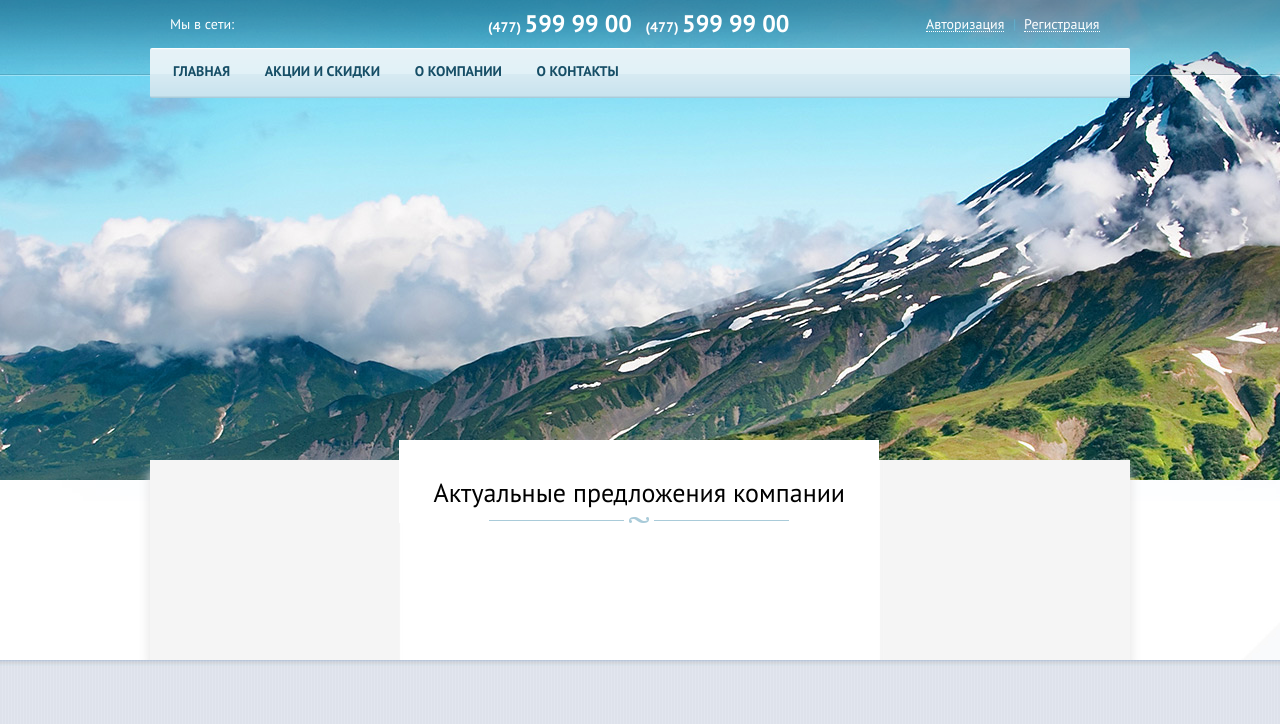
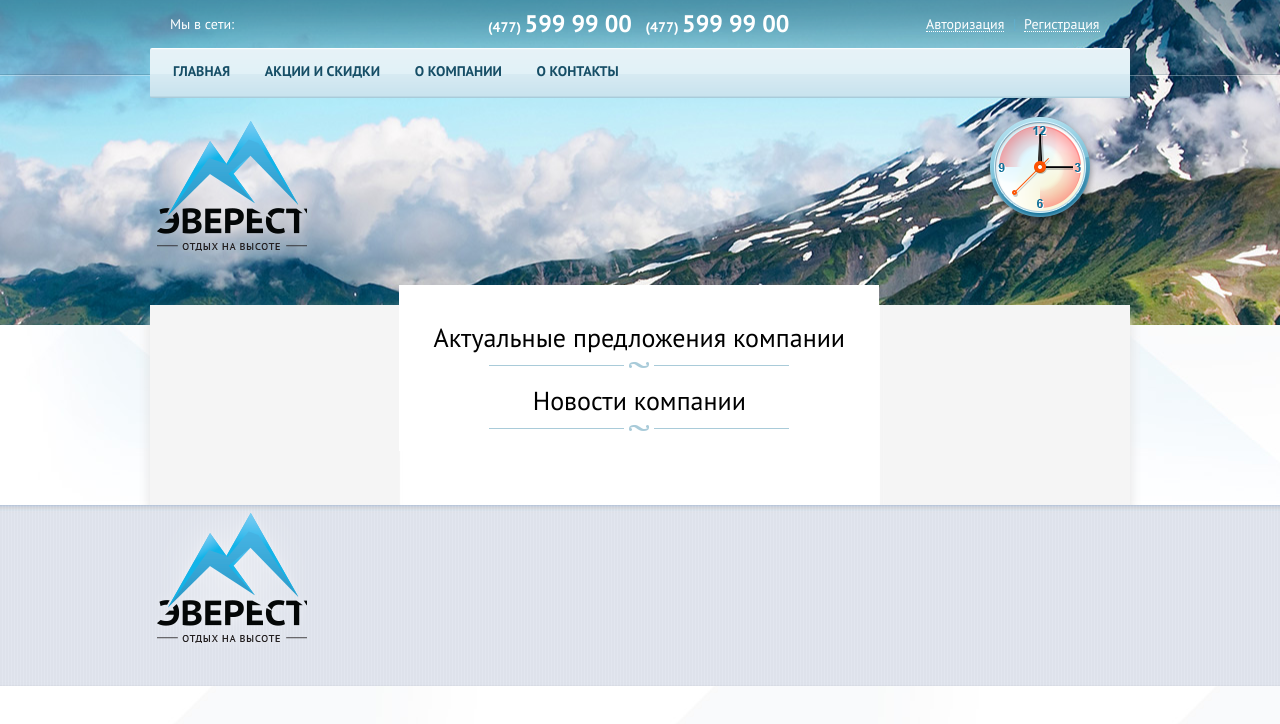
Before and after one commit to pettsoner/everest-markup, a plain HTML site: page index.html in a window 1280 px wide. Drawn offline with Linux system fonts and the light colour scheme.

Commit message:
Добавлены логотипы

```diff
--- a/css/main.css
+++ b/css/main.css
@@ -179,6 +179,7 @@ a {
 .heading--xl {
   text-align: center;
   font-size: 26px;
+  margin-bottom: 20px;
 }
 .heading--xl:after {
   content: '';
@@ -211,7 +212,11 @@ a {
 }
 .b-header {
   background: url("../img/b-header-bg.jpg") no-repeat center center;
-  min-height: 480px;
+  padding-bottom: 60px;
+/* Верхняя часть
+    --------------------------------------------- */
+/* Основная часть
+    --------------------------------------------- */
 }
 .b-header__top {
   min-height: 76px;
@@ -249,6 +254,20 @@ a {
   position: absolute;
   left: -11px;
   top: 0;
+}
+.b-header__main {
+  padding: 15px 0 0;
+}
+.b-header__logo,
+.b-header__clock {
+  width: 180px;
+}
+.b-header__logo {
+  float: left;
+}
+.b-header__clock {
+  float: right;
+  text-align: center;
 }
 .b-main {
   min-height: 200px;
--- a/index.html
+++ b/index.html
@@ -52,6 +52,20 @@
 
             </div>
         </div>
+
+        <div class="b-header__main container">
+            <div class="b-header__logo">
+                <a href="#"><img src="img/logo.png"></a>
+            </div>
+
+            <div class="b-slider">
+
+            </div>
+
+            <div class="b-header__clock">
+                <img src="img/b-header__clock.png" alt="">
+            </div>
+        </div>
     </header>
 
     <!-- - - - - - - - - - - - - - - - - - - - - - - - - - - - - - - - - - - - - - - - -->
@@ -62,7 +76,9 @@
         </aside>
 
         <section class="b-content">
-            <h2 class="heading--xl">Актуальные предложения компании</h2>
+            <h1 class="heading--xl">Актуальные предложения компании</h1>
+
+            <h2 class="heading--xl">Новости компании</h2>
         </section>
 
         <aside class="b-sidebar">
@@ -75,6 +91,10 @@
     <footer class="b-footer">
         <div class="container">
 
+            <div class="b-footer__logo">
+                <a href="#"><img src="img/logo.png"></a>
+            </div>
+
         </div>
     </footer>
 
```
Also changed, not shown: css/main.min.css, img/b-header__clock.png (added), img/logo.png (added).
